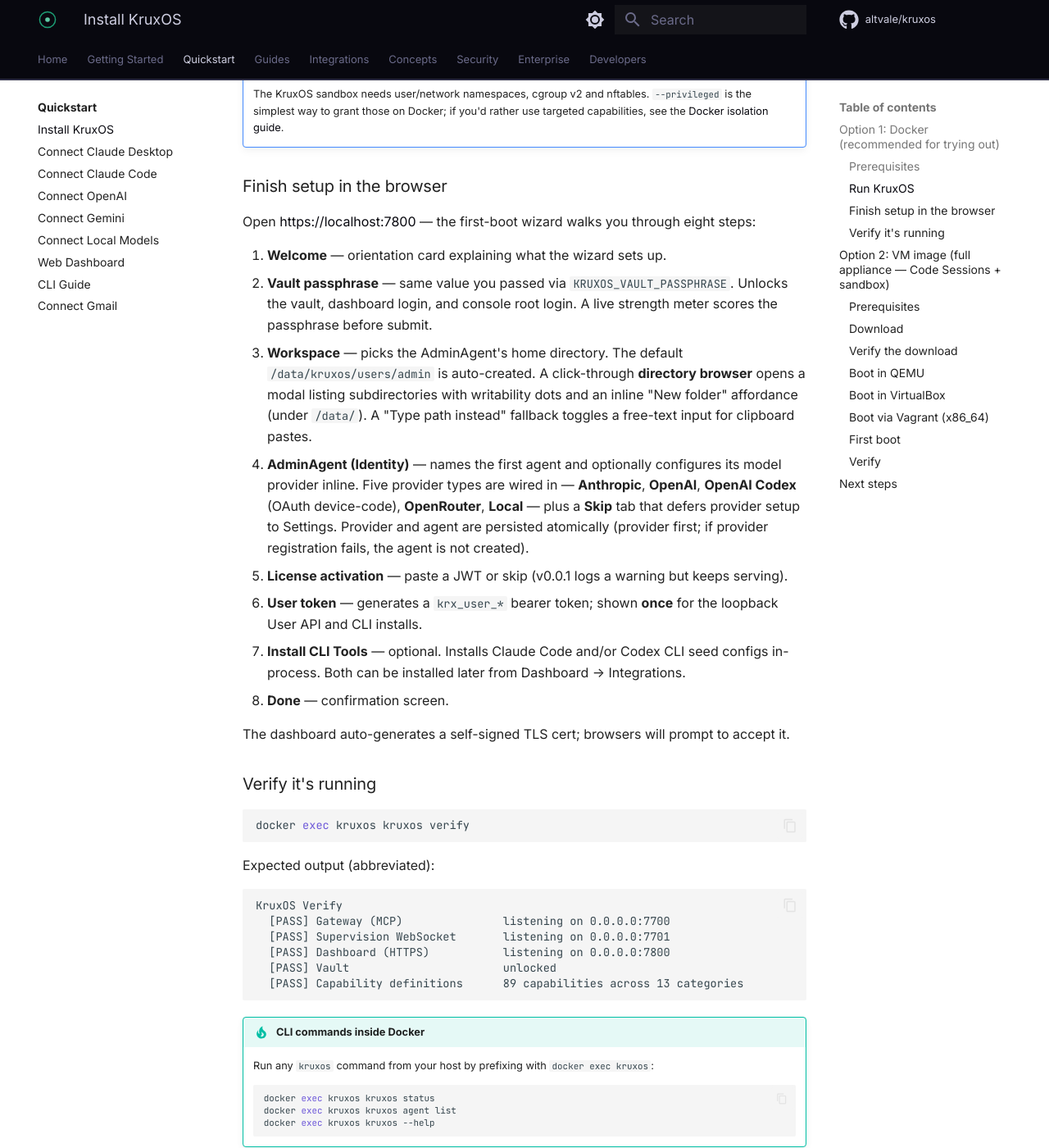
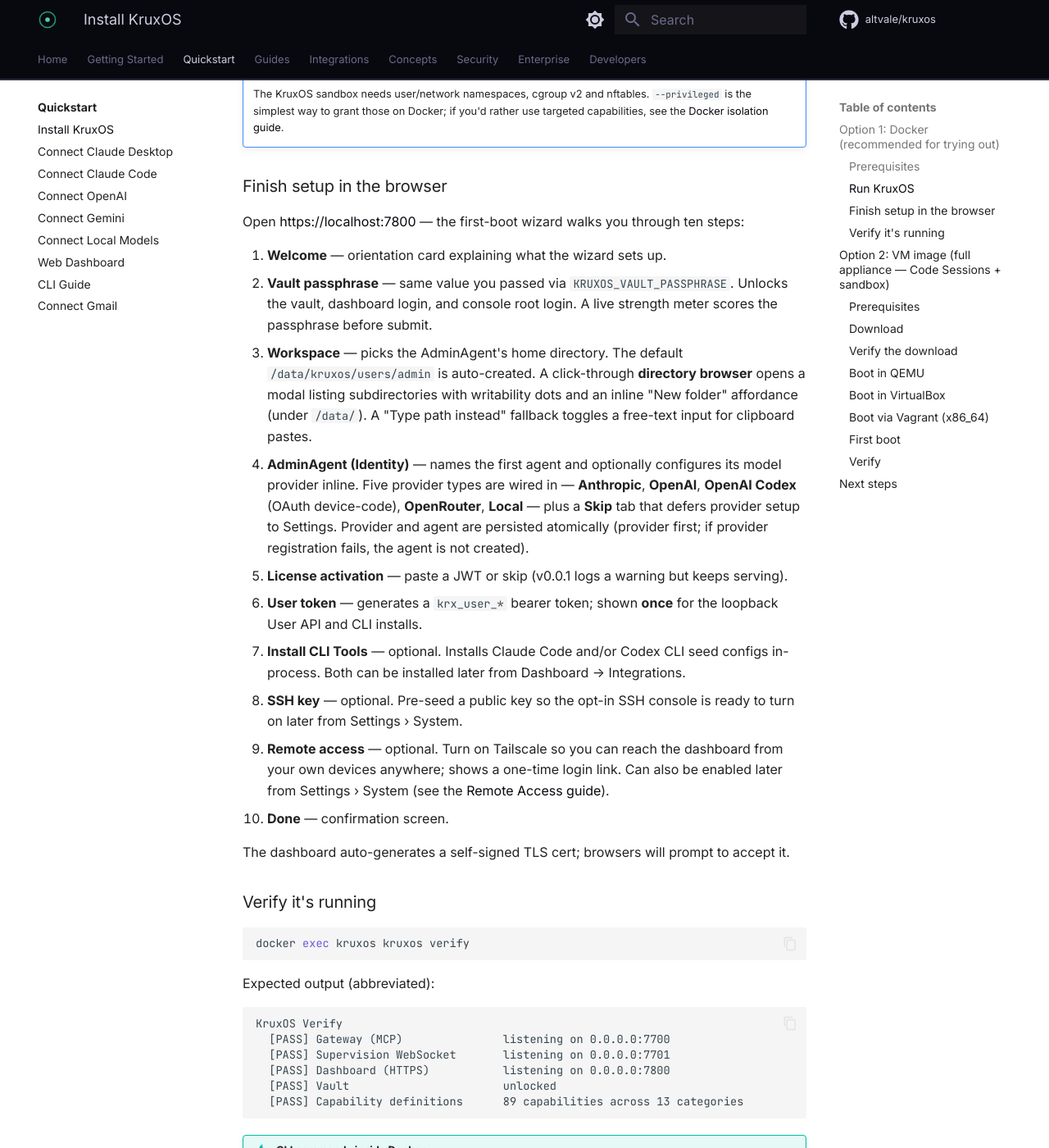
Before and after one commit to altvale/kruxos, an MkDocs documentation site: the page built from docs/public/docs/quickstart/install.md, in a window 1280 px wide and 1400 px high, scrolled down 1039 px. Shown: the whole window at 82% size. Built offline with MkDocs 1.6.1 and Material for MkDocs 9.7.7, drawn with Linux system fonts in a browser that asks for light colours; comment, search, counter and statistics services are not loaded; some of the changed text lies outside the part shown.

Commit message:
docs(quickstart): wizard is ten steps — add the optional SSH-key and Remote-access steps
install.md and dashboard.md still said 'eight steps'; the wizard gained
two optional, skippable steps between Install CLI Tools and Done: SSH
key and Remote access (Tailscale). Counts updated in both files plus the
Option-2 first-boot step list.

```diff
--- a/docs/public/docs/quickstart/install.md
+++ b/docs/public/docs/quickstart/install.md
@@ -38,7 +38,7 @@
 
 ### Finish setup in the browser
 
-Open <https://localhost:7800> — the first-boot wizard walks you through eight steps:
+Open <https://localhost:7800> — the first-boot wizard walks you through ten steps:
 
 1. **Welcome** — orientation card explaining what the wizard sets up.
 2. **Vault passphrase** — same value you passed via `KRUXOS_VAULT_PASSPHRASE`. Unlocks the vault, dashboard login, and console root login. A live strength meter scores the passphrase before submit.
@@ -47,7 +47,9 @@
 5. **License activation** — paste a JWT or skip (v0.0.1 logs a warning but keeps serving).
 6. **User token** — generates a `krx_user_*` bearer token; shown **once** for the loopback User API and CLI installs.
 7. **Install CLI Tools** — optional. Installs Claude Code and/or Codex CLI seed configs in-process. Both can be installed later from Dashboard → Integrations.
-8. **Done** — confirmation screen.
+8. **SSH key** — optional. Pre-seed a public key so the opt-in SSH console is ready to turn on later from Settings › System.
+9. **Remote access** — optional. Turn on Tailscale so you can reach the dashboard from your own devices anywhere; shows a one-time login link. Can also be enabled later from Settings › System (see the [Remote Access guide](../guides/remote-access.md)).
+10. **Done** — confirmation screen.
 
 The dashboard auto-generates a self-signed TLS cert; browsers will prompt to accept it.
 
@@ -151,7 +153,7 @@
 
 ### First boot
 
-The default firewall accepts TCP 22 / 7700 / 7701 / 7702 / 7800. Open `https://<vm-ip>:7800` in your browser and run through the same dashboard wizard described in Option 1 (welcome, vault passphrase, workspace, AdminAgent, license, User token, Install CLI Tools, done).
+The default firewall accepts TCP 22 / 7700 / 7701 / 7702 / 7800. Open `https://<vm-ip>:7800` in your browser and run through the same dashboard wizard described in Option 1 (welcome, vault passphrase, workspace, AdminAgent, license, User token, Install CLI Tools, SSH key, Remote access, done).
 
 Daily state backups (02:00 UTC) and audit-log rotation (03:00 UTC, 90-day retention) run on systemd timers out of the box.
 
```
Also changed, not shown: docs/public/docs/quickstart/dashboard.md (+4 -2 lines).
